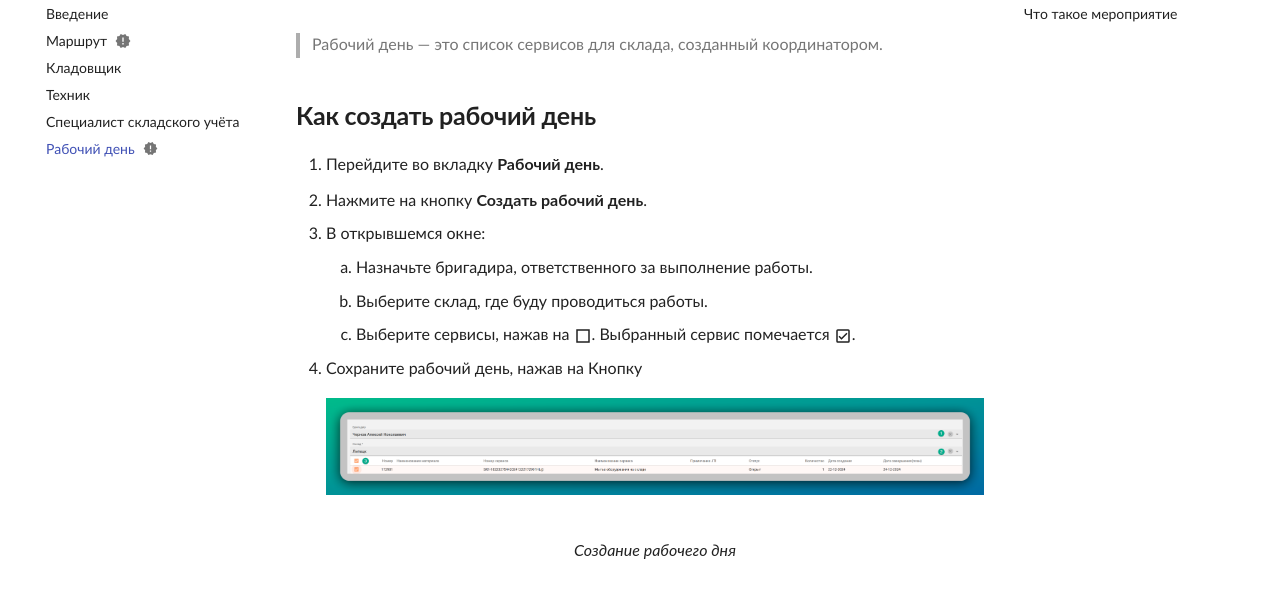
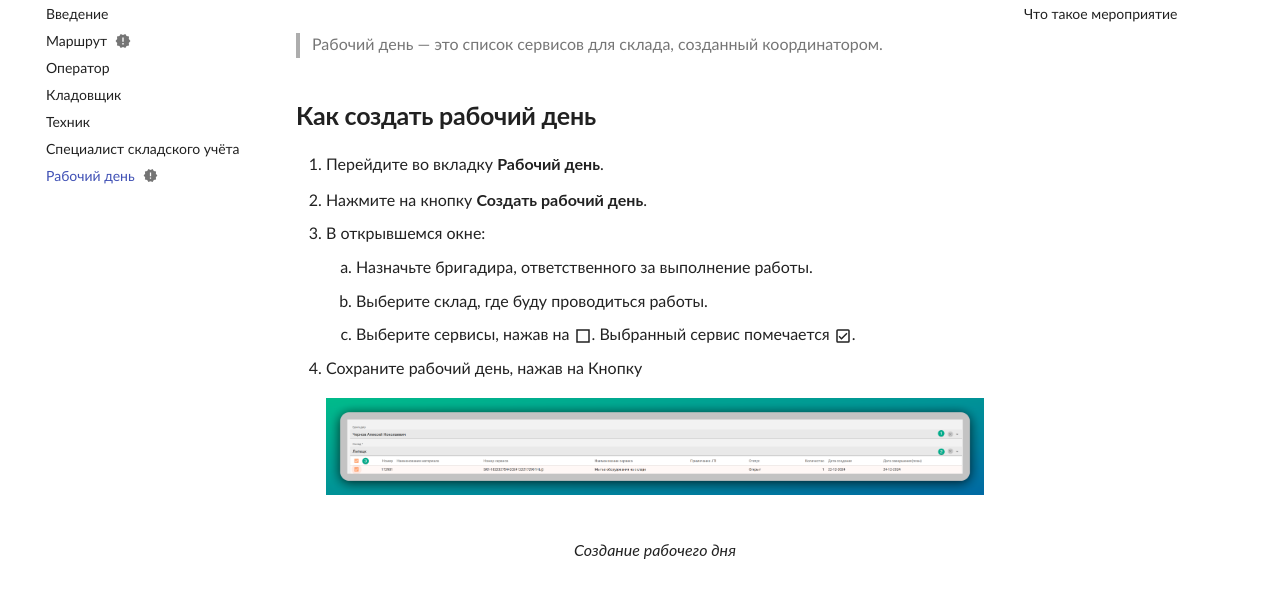
Before and after one commit to yuioper/yuioper.github.io, a plain HTML site: page JTI/WorkDay.html in a window 1280 px wide. Shown: the part 198-800 px from the top of the page. Drawn offline with Linux system fonts and the light colour scheme; files that its build step writes are made by us from their sources; a web font is replaced by a local one.

Commit message:
Update WorkDay.html

```diff
--- a/JTI/WorkDay.html
+++ b/JTI/WorkDay.html
@@ -395,7 +395,17 @@
 
 
 
+    <li class="md-nav__item">
+  <a href="Operator.html" class="md-nav__link">
 
+
+<span class="md-ellipsis">
+Оператор
+</span>
+
+
+  </a>
+</li>
 
 
 
```
